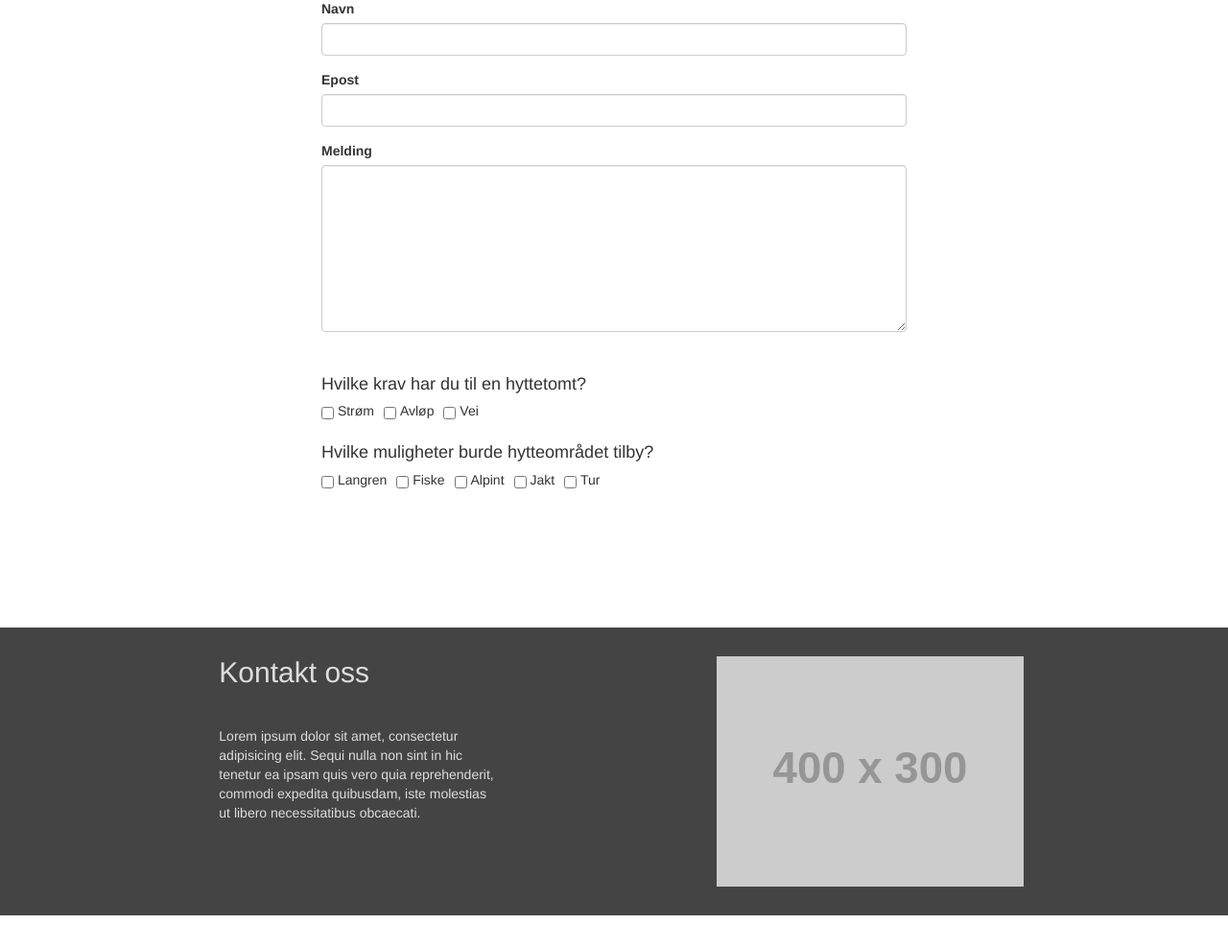
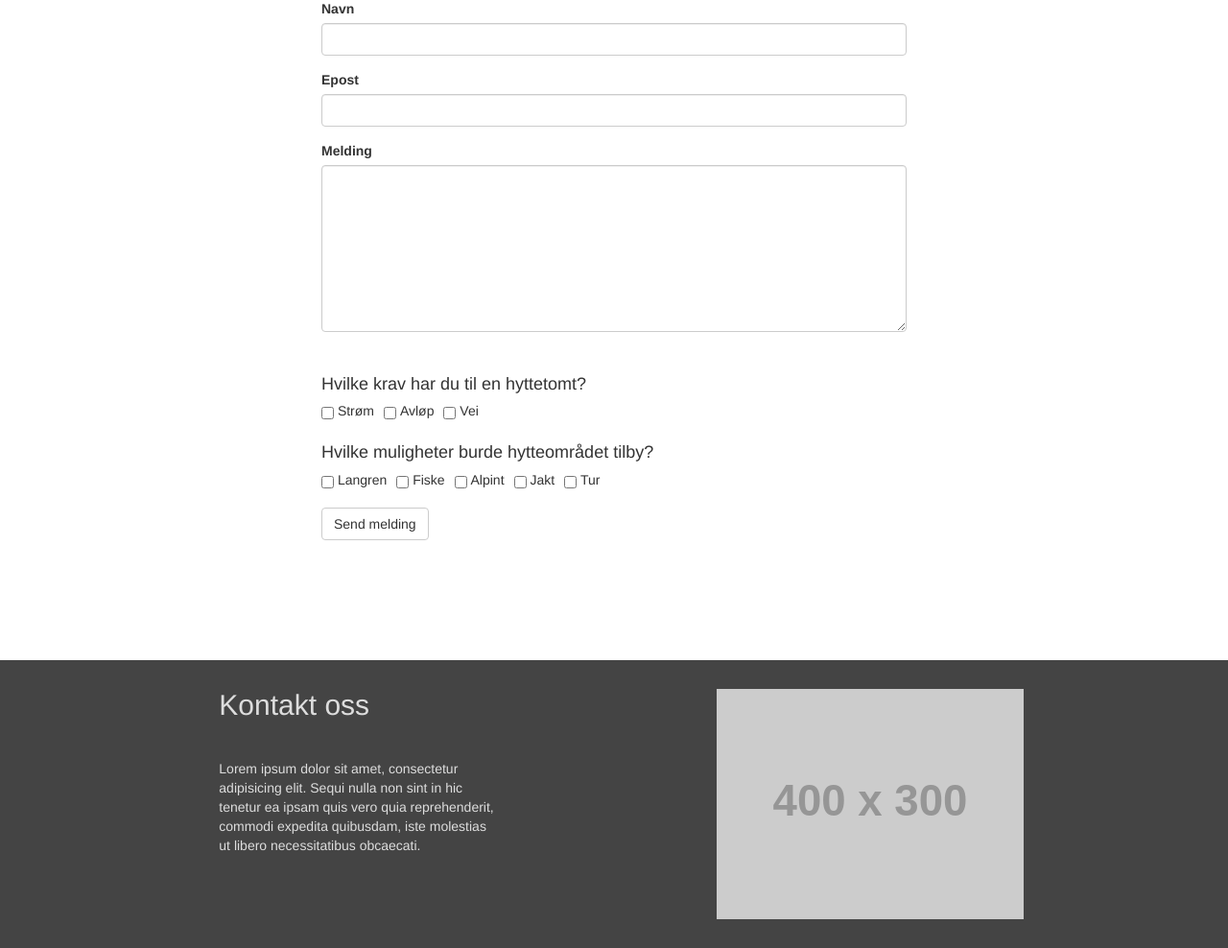
Before and after one commit to thomhess/TindeUtvikling, a PHP site: page /Prototype/kontakt.html in a window 1280 px wide. Shown: the part 661-1649 px from the top of the page at 96% size. Before the commit the page ends 1615 px from the top, so only its background shows below. Run offline with PHP 8.4, Linux system fonts and the light colour scheme; some libraries are stand-ins or nearby versions.

Commit message:
kontaktskjema knapp ordnet

```diff
--- a/Prototype/css/tinde.css
+++ b/Prototype/css/tinde.css
@@ -493,6 +493,10 @@
     color: red;
 }
 
+#kontaktSubmit {
+	display: block;
+}
+
 /*---------- Footer ----------*/
 
 footer {
--- a/Prototype/kontakt.html
+++ b/Prototype/kontakt.html
@@ -87,7 +87,7 @@
 				  </div>
 				  <br>
 				  <br>
-				  <button type="submit" class="btn btn-default">Send melding</button>
+				  <button type="submit" id="kontaktSubmit" class="btn btn-default">Send melding</button>
 				</form>
 			</div>
 		</div>
```
Also changed, not shown: README.md.
